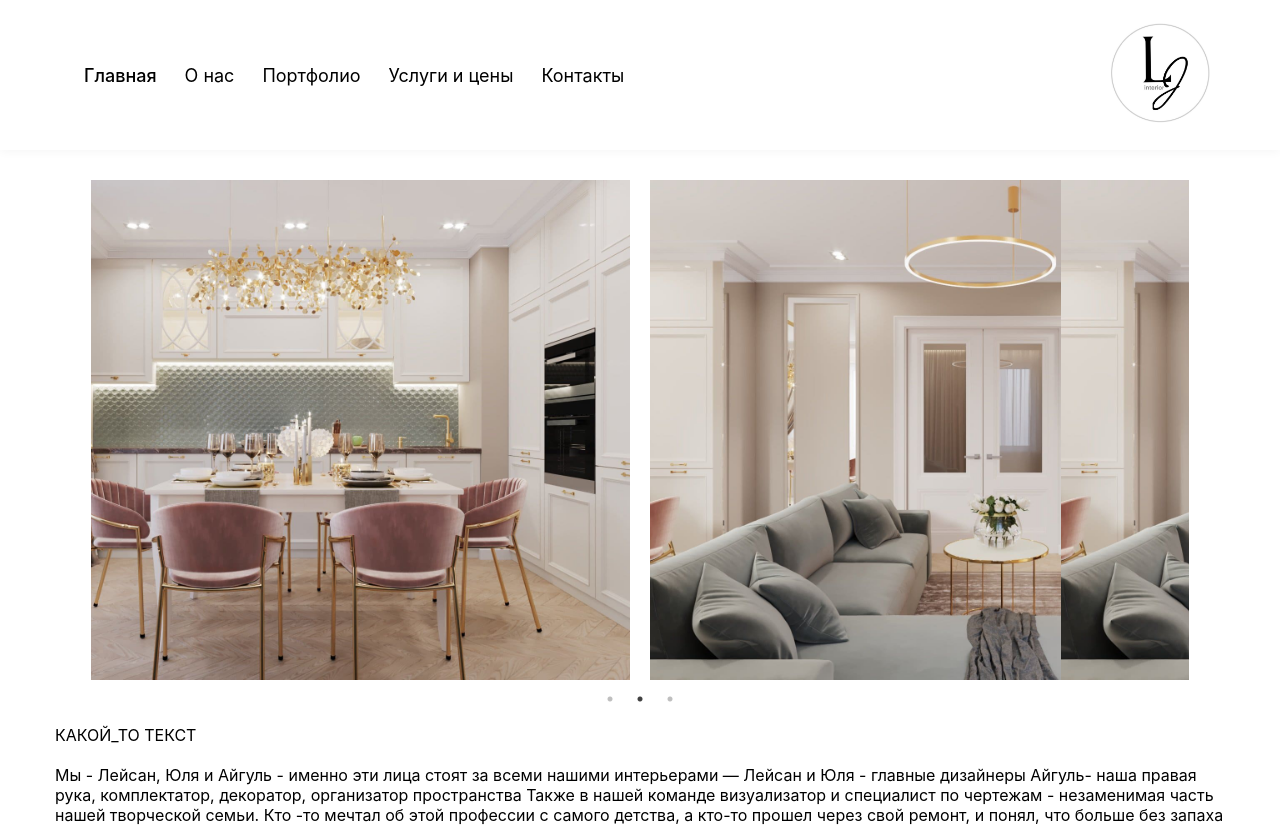
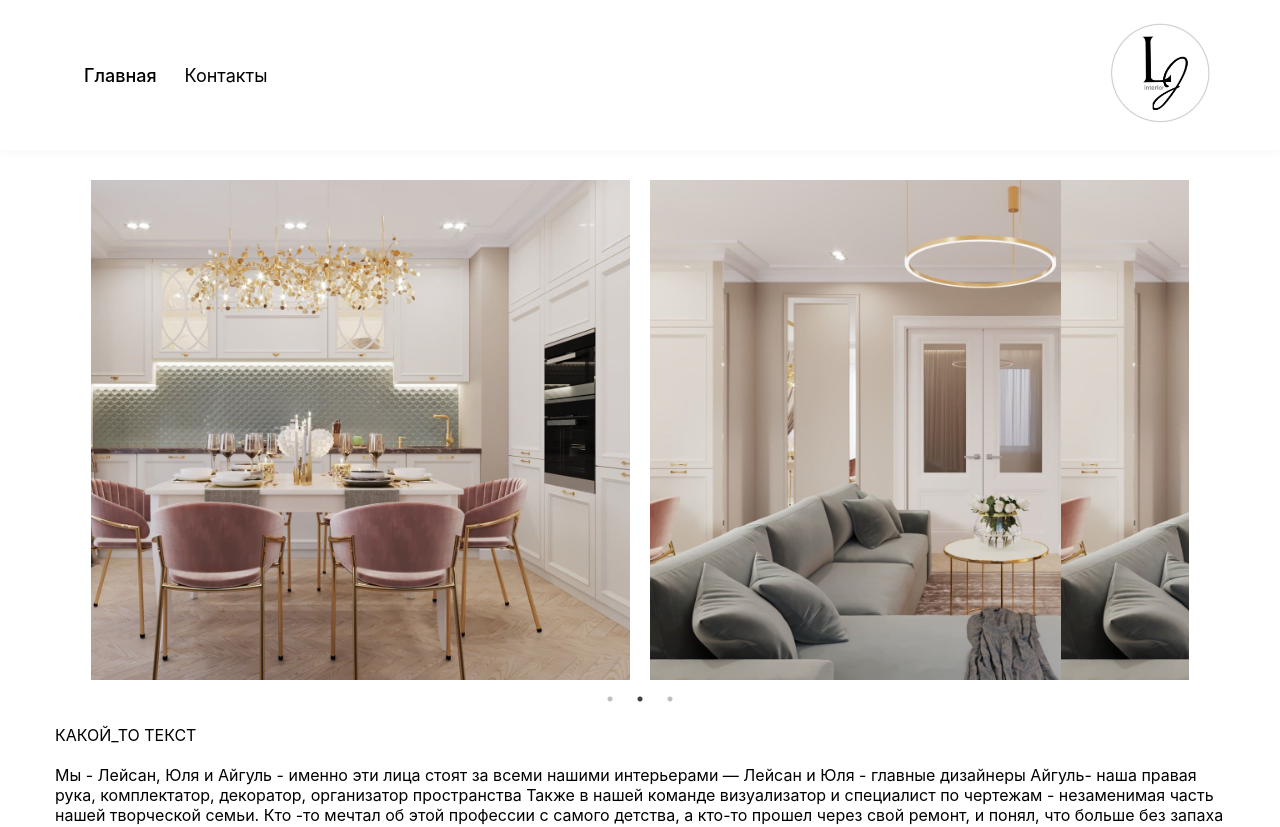
Before and after one commit to olgushe4ka/portfolio, a React (Create React App) app: page / in a window 1280 px wide. Shown: the top 827 px of the page. Built offline with nearby package versions, Linux system fonts and the light colour scheme.

Commit message:
CNAME added

```diff
--- a/src/components/app-header/app-header.tsx
+++ b/src/components/app-header/app-header.tsx
@@ -12,15 +12,15 @@ function AppHeader() {
       case "/":
         setActivePage("Главная");
         break;
-      case "/about":
-        setActivePage("О нас");
-        break;
-      case "/portfolio":
-        setActivePage("Портфолио");
-        break;
-      case "/price":
-        setActivePage("Услуги и цены");
-        break;
+      // case "/about":
+      //   setActivePage("О нас");
+      //   break;
+      // case "/portfolio":
+      //   setActivePage("Портфолио");
+      //   break;
+      // case "/price":
+      //   setActivePage("Услуги и цены");
+      //   break;
       case "/contacnts":
         setActivePage("Контакты");
         break;
@@ -43,7 +43,7 @@ function AppHeader() {
         >
           <p className={`${headerStyles.menuText}`}>Главная</p>
         </Link>
-        <Link
+        {/* <Link
           to="/about"
           className={`${headerStyles.menu} ${
             activePage === "О нас" ? headerStyles.active : ""
@@ -66,7 +66,7 @@ function AppHeader() {
           }`}
         >
           <p className={`${headerStyles.menuText}`}>Услуги и цены</p>
-        </Link>
+        </Link> */}
         <Link
           to="/contacnts"
           className={`${headerStyles.menu} ${
--- a/src/components/app/app.tsx
+++ b/src/components/app/app.tsx
@@ -27,20 +27,20 @@ function App() {
         <Route path="/" exact={true}>
           <MainPage />
         </Route>
-        <Route path="/portfolio" exact={true}>
+        {/* <Route path="/portfolio" exact={true}>
           <Portfolio />
         </Route>
         <Route path="/price" exact={true}>
           <Price />
           <Price2 />
-        </Route>
+        </Route> */}
         <Route path="/contacnts" exact={true}>
           <Contacnts />
         </Route>
-        <Route path="/portfolio/:photoId" component={PortfolioDetailPage} />
+        {/* <Route path="/portfolio/:photoId" component={PortfolioDetailPage} />
         <Route path="/about" exact={true}>
           <AboutUsPage />
-        </Route>
+        </Route> */}
 
         <Route>
           <Page404 />
```
Also changed, not shown: 1 other file (tests, documents, lock files or other folders).
